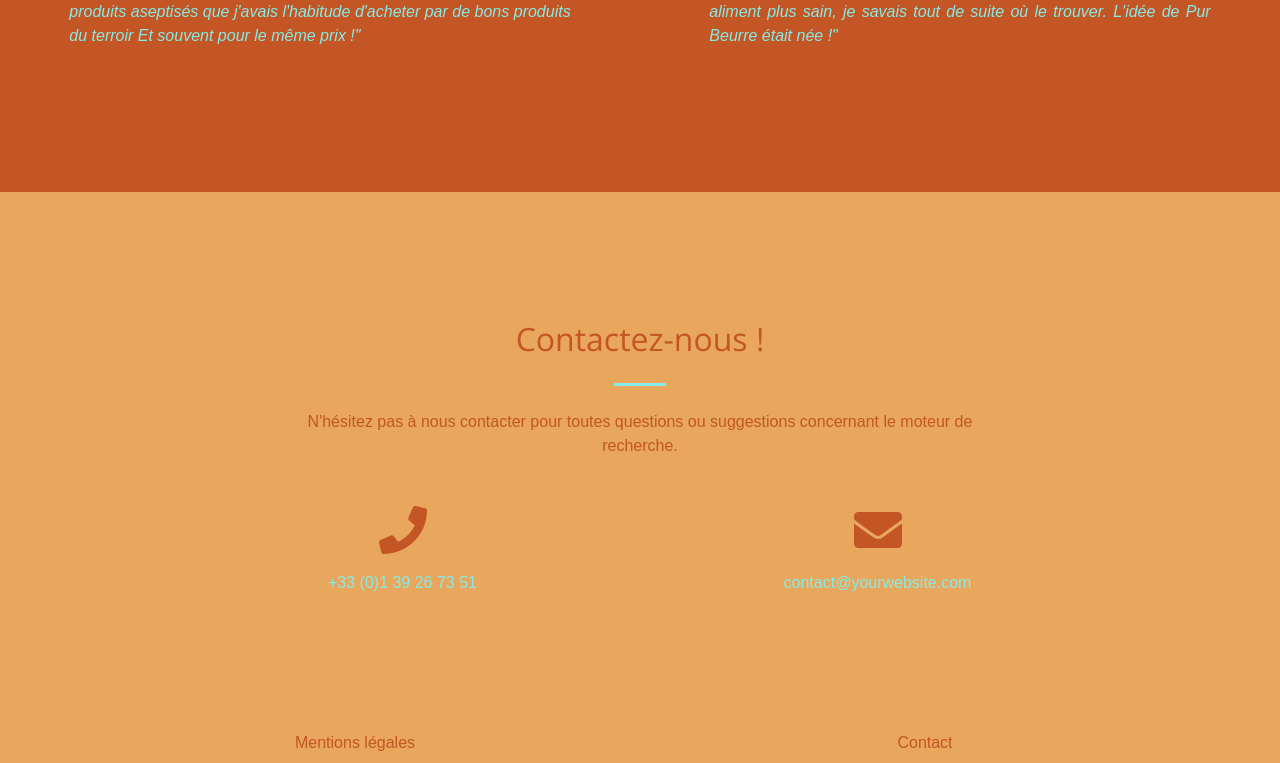
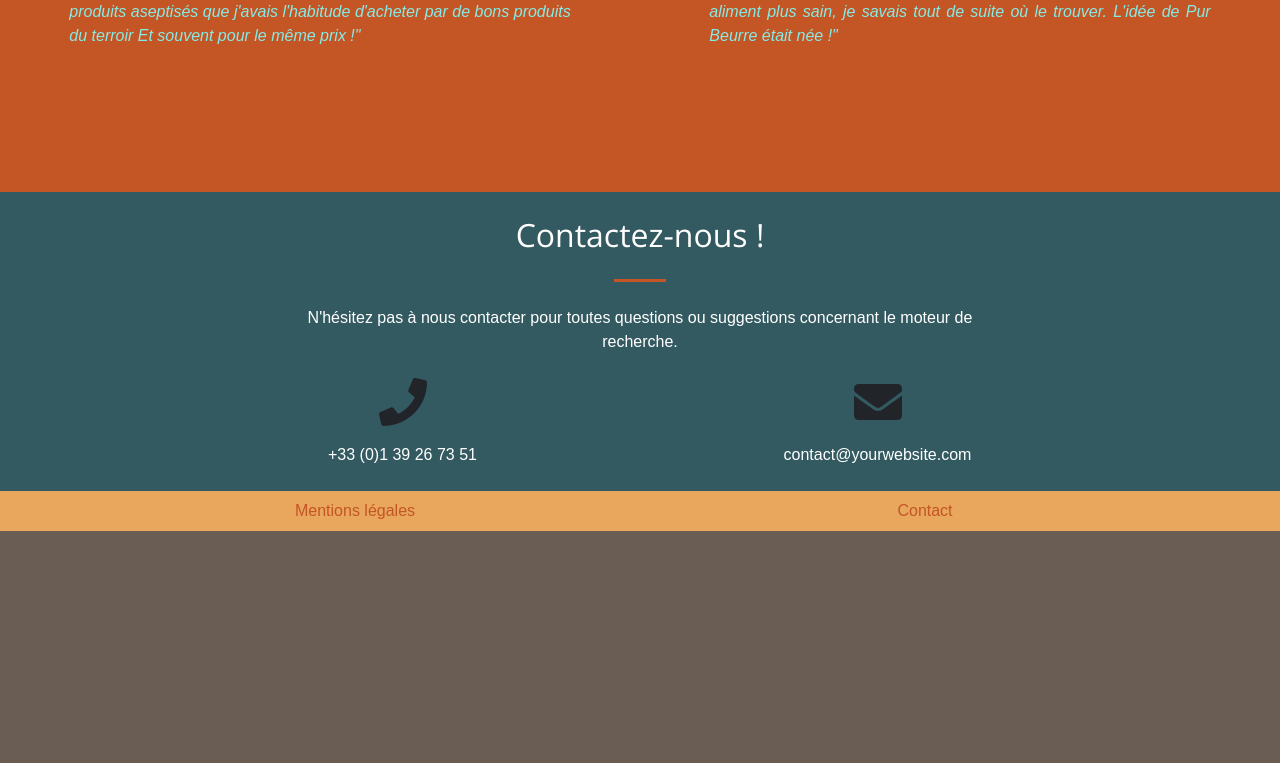
Before and after one commit to GuillaumeOj/Pur-Beurre, a Django app: page / in a window 1280 px wide. Shown: the part 1337-2100 px from the top of the page. After the commit the page ends 1868 px from the top, so only its background shows below. Run offline with Django 3.2, Linux system fonts and the light colour scheme; style sheets or scripts are compiled from the project's sources; some libraries are stand-ins or nearby versions; some web fonts are replaced.

Commit message:
Update colors for the section contact

```diff
--- a/generic/templates/generic/home.html
+++ b/generic/templates/generic/home.html
@@ -45,26 +45,26 @@
 	</div>
 </div>
 <!-- Contact-->
-<section class="page-section bg-biscuit" id="contact">
+<section class="page-section bg-moules py-4" id="contact">
 	<div class="container">
 		<div class="row justify-content-center">
 			<div class="col-lg-8 text-center">
-				<h2 class="mt-0 text-primary">Contactez-nous !</h2>
+				<h2 class="mt-0 text-white">Contactez-nous !</h2>
 				<hr class="divider my-4" />
-				<p class="text-primary mb-5">
+				<p class="text-white mb-4">
 					N'hésitez pas à nous contacter pour toutes questions ou suggestions concernant
 					le moteur de recherche.
 				</p>
 			</div>
 		</div>
 		<div class="row">
-			<div class="col-sm-5 ml-auto text-center mb-5 mb-lg-0">
-				<i class="fas fa-phone fa-3x mb-3 text-primary"></i>
-				<div class="text-secondary">+33 (0)1 39 26 73 51</div>
+			<div class="col-sm-5 ml-auto text-center">
+				<i class="fas fa-phone fa-3x mb-3 text-grey"></i>
+				<div class="text-white">+33 (0)1 39 26 73 51</div>
 			</div>
 			<div class="col-sm-5 mr-auto text-center">
-				<i class="fas fa-envelope fa-3x mb-3 text-primary"></i>
-				<a class="d-block text-secondary"
+				<i class="fas fa-envelope fa-3x mb-3 text-grey"></i>
+				<a class="d-block text-white"
 					href="mailto:contact@yourwebsite.com">contact@yourwebsite.com</a>
 			</div>
 		</div>
--- a/static/src/scss/_contact.scss
+++ /dev/null
@@ -1,5 +0,0 @@
-#contact {
-  .divider {
-    border-color: $secondary;
-  }
-}
--- a/static/src/scss/_global.scss
+++ b/static/src/scss/_global.scss
@@ -45,3 +45,14 @@ hr.light {
 .bg-biscuit {
   background: $biscuit;
 }
+.bg-moules {
+  background: $moules;
+}
+
+//- Text styling
+.text-biscuit {
+  color: $biscuit;
+}
+.text-caramel {
+  color: $caramel;
+}
```
